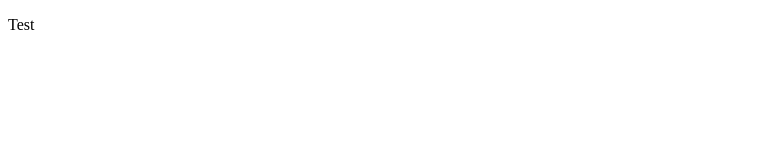
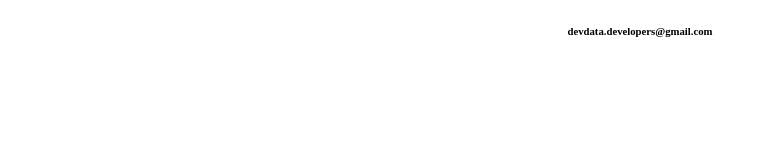
Before and after one commit to OnlyTheSameOne/Projects, a plain HTML site: page aboutUs.html in a window 1280 px wide. Shown: the whole page, without its empty margins (0-767 px from the left). Drawn offline with Linux system fonts and the light colour scheme.

Commit message:
v1.1.4
Try to add email on aboutus.html

```diff
--- a/aboutUs.html
+++ b/aboutUs.html
@@ -10,8 +10,9 @@
 
 <body>
 
-<p>Test</p>
-
+<center>
+    <h6>devdata.developers@gmail.com</h6>
+</center>
 
 
 </body>
--- a/aboutUsStyle.css
+++ b/aboutUsStyle.css
@@ -0,0 +1,4 @@
+.h6{
+
+font-size: 10000px;
+}
--- a/indexstyle.css
+++ b/indexstyle.css
@@ -1,4 +1,4 @@
-body {
+.body {
 
 
    }
```
